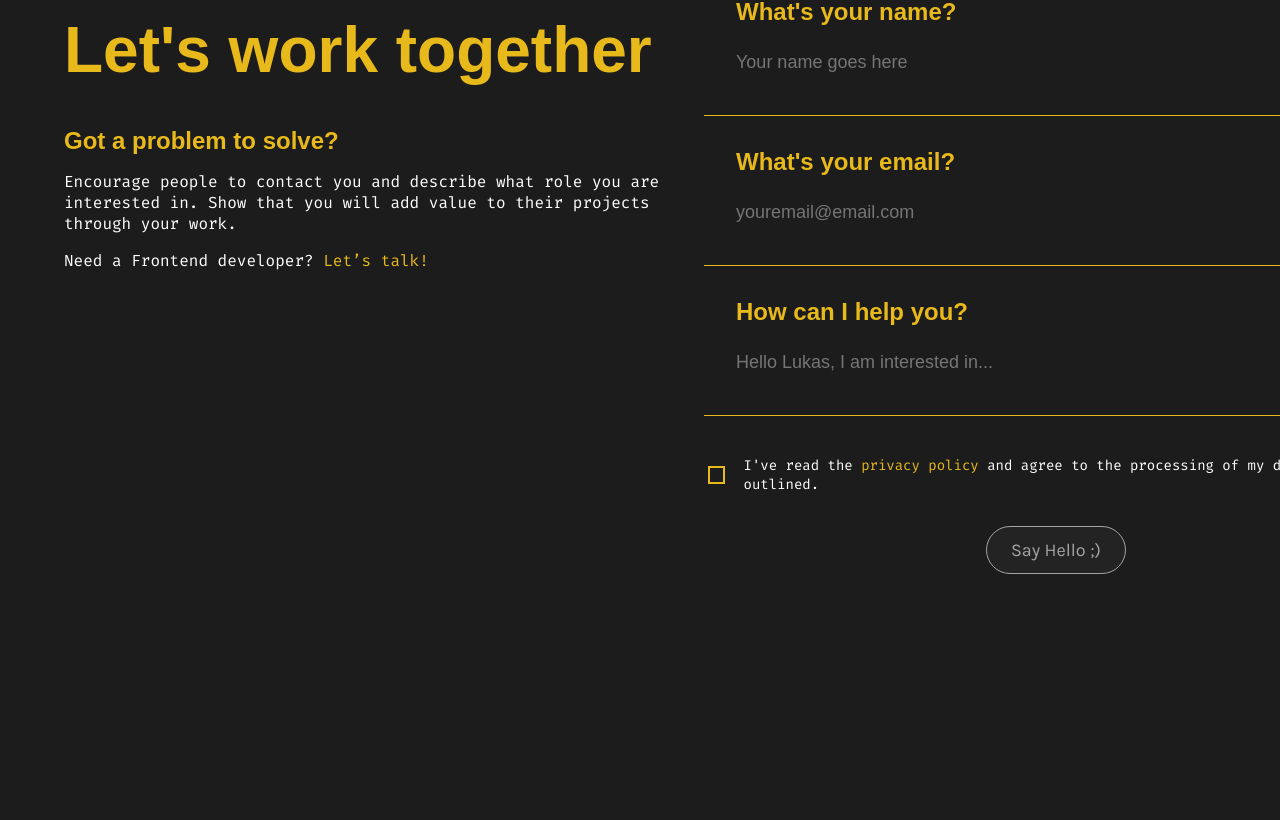
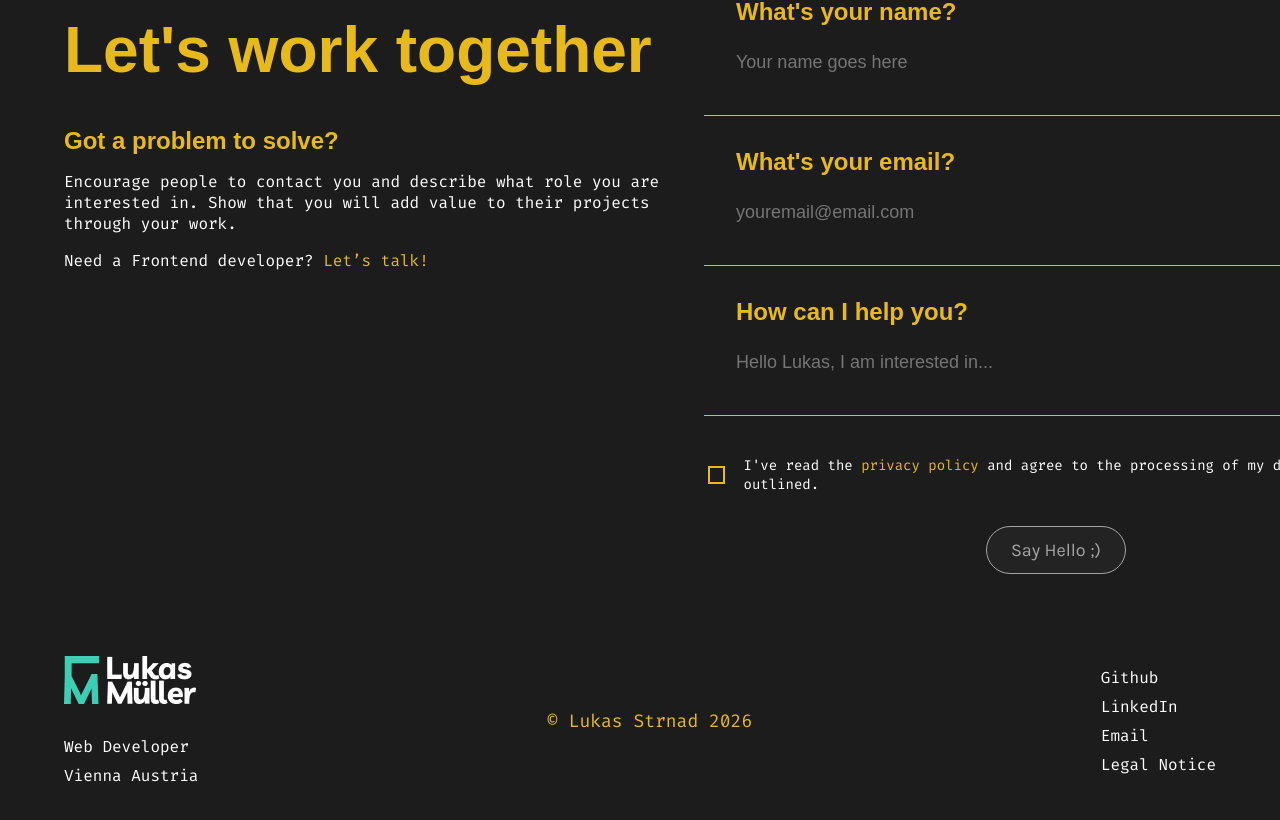
Before and after one commit to LukasStrnad-exe/Portfolio, an Angular app: page / in a window 1280 px wide. Shown: the part 3057-3877 px from the top of the page. Before the commit the page ends 3713 px from the top, so only its background shows below. Built offline with nearby package versions, Linux system fonts and the light colour scheme; a web font is replaced by a local one.

Commit message:
added footer component

```diff
--- a/src/app/app.html
+++ b/src/app/app.html
@@ -4,4 +4,5 @@
 <app-skill-set></app-skill-set>
 <app-featured-projects></app-featured-projects>
 <app-contact-me></app-contact-me>
+<app-footer></app-footer>
 <router-outlet />
--- /dev/null
+++ b/src/app/footer/footer.html
@@ -0,0 +1,18 @@
+<footer class="wrapper">
+  <div class="left">
+    <div class="logo"></div>
+    <div>
+      <span>Web Developer</span>
+      <span>Vienna Austria</span>
+    </div>
+  </div>
+  <div class="middle">
+    <p>© Lukas Strnad 2026</p>
+  </div>
+  <div class="right">
+    <a href="https://github.com/LukasStrnad-exe" >Github</a>
+    <a href="" span>LinkedIn</a>
+    <a href="mailto:lukasstrnadoffice@gmail.com" span>Email</a>
+    <a href="" span>Legal Notice</a>
+  </div>
+</footer>
--- /dev/null
+++ b/src/app/footer/footer.scss
@@ -0,0 +1,63 @@
+footer {
+  display: flex;
+  align-items: center;
+  justify-content: space-between;
+  margin-bottom: 50px;
+
+  .left {
+    display: flex;
+    align-items: flex-start;
+    justify-content: flex-start;
+    flex-direction: column;
+    gap: 32px;
+
+    div {
+      display: flex;
+      align-items: flex-start;
+      justify-content: center;
+      flex-direction: column;
+      gap: 8px;
+    }
+  }
+
+  .middle {
+    color: #e8b91b;
+    display: flex;
+    align-items: center;
+    justify-content: center;
+  }
+
+  .right {
+    display: flex;
+    align-items: flex-start;
+    justify-content: flex-end;
+    flex-direction: column;
+    gap: 8px;
+
+    a {
+      display: flex;
+      align-items: center;
+      justify-content: center;
+      flex-direction: column;
+      position: relative;
+
+      &::after {
+        content: '';
+        transform: scale(0);
+        width: 6px;
+        height: 6px;
+        margin-top: 5px;
+        background-color: #e8b91b;
+        border-radius: 50%;
+        transition: transform 0.1s ease;
+        position: absolute;
+        left: -10px;
+        top: 2px;
+      }
+
+      &:hover::after {
+        transform: scale(1);
+      }
+    }
+  }
+}
--- a/src/app/header/header.scss
+++ b/src/app/header/header.scss
@@ -67,18 +67,3 @@ a {
     transform: scale(1);
   }
 }
-
-.logo {
-  height: 48px;
-  width: 133px;
-  cursor: pointer;
-  background-image: url(/assets/img/header/Logo.png);
-  background-size: contain;
-  background-repeat: no-repeat;
-  background-position: center;
-  transition: background-image 0.3s ease;
-
-  &:hover {
-    background-image: url(/assets/img/header/Logo_hover.png);
-  }
-}
--- a/src/styles.scss
+++ b/src/styles.scss
@@ -57,6 +57,21 @@ p {
   border-radius: 30px;
   padding: 5%;
   border: solid 1px #e8b91b;
+}
+
+.logo {
+  height: 48px;
+  width: 133px;
+  cursor: pointer;
+  background-image: url(/assets/img/header/Logo.png);
+  background-size: contain;
+  background-repeat: no-repeat;
+  background-position: center;
+  transition: background-image 0.3s ease;
+
+  &:hover {
+    background-image: url(/assets/img/header/Logo_hover.png);
+  }
 }
 
 button {
```
Also changed, not shown: src/app/app.ts (+11 -1 lines), src/app/footer/footer.ts (added, +11 -0 lines), 1 other file (tests, documents, lock files or other folders).
